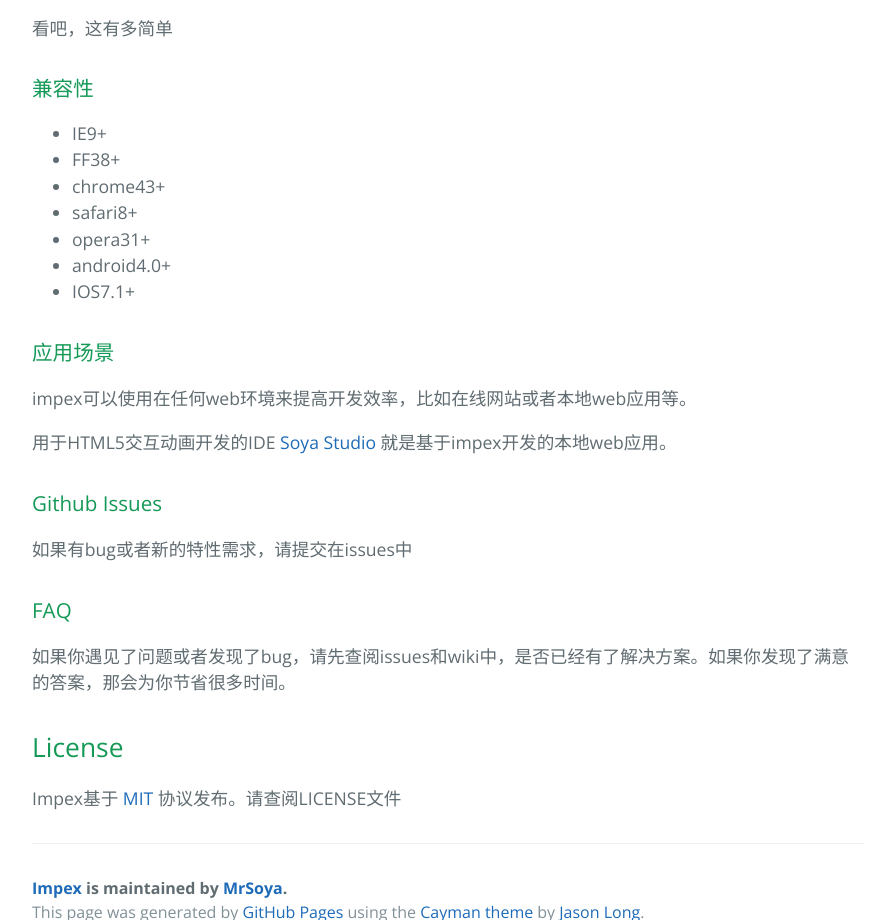
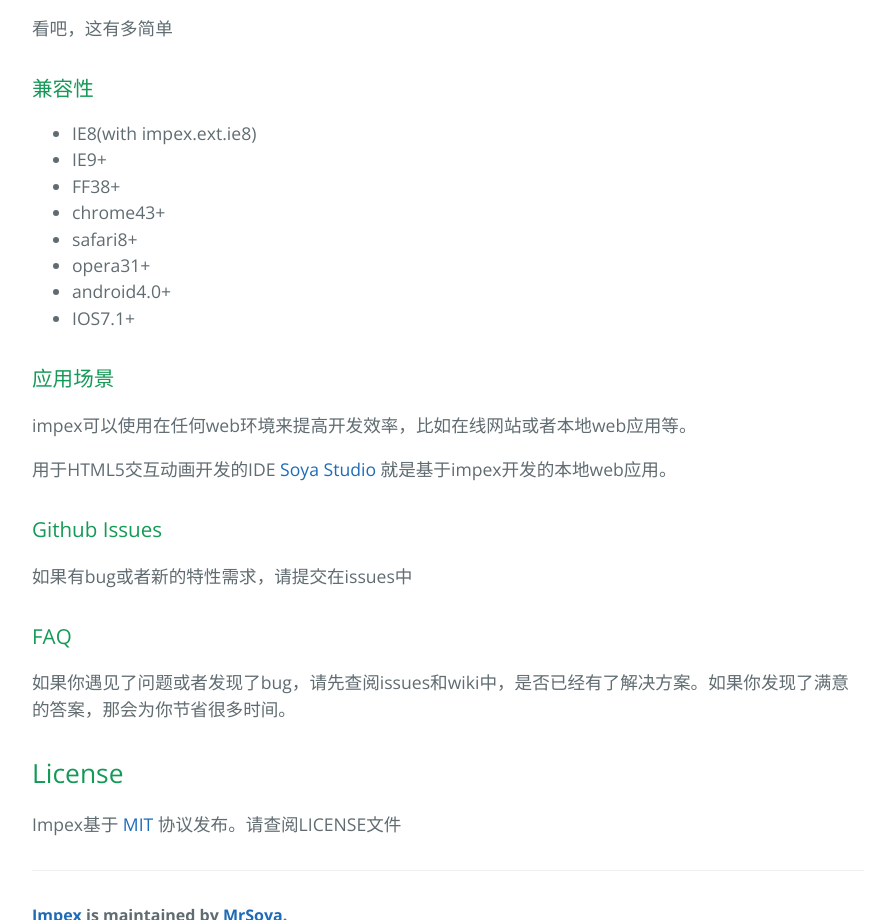
Before and after one commit to MrSoya/impex, a plain HTML site: page index.html in a window 1280 px wide. Shown: the part 2548-3468 px from the top of the page, without its empty margins (192-1071 px from the left). Drawn offline with nearby package versions, Linux system fonts and the light colour scheme.

```diff
--- a/index.html
+++ b/index.html
@@ -137,6 +137,7 @@
 <a id="兼容性" class="anchor" href="#%E5%85%BC%E5%AE%B9%E6%80%A7" aria-hidden="true"><span class="octicon octicon-link"></span></a>兼容性</h3>
 
 <ul>
+<li>IE8(with impex.ext.ie8)</li>
 <li>IE9+</li>
 <li>FF38+</li>
 <li>chrome43+</li>
```
Also changed, not shown: params.json (+1 -1 lines).
